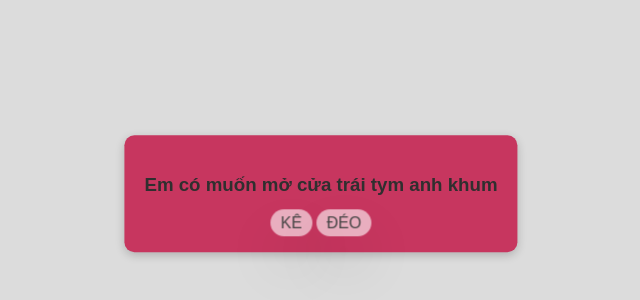
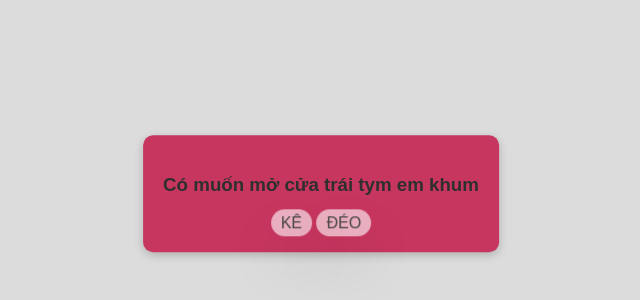
Before and after one commit to Kudokaito15903/Heart, a plain HTML site: page index.html in a window 1280 px wide. Shown: the part 168-468 px from the top of the page, without its empty margins (329-969 px from the left). Drawn offline with Linux system fonts and the light colour scheme.

Commit message:
Update index.html
add

```diff
--- a/index.html
+++ b/index.html
@@ -57,7 +57,7 @@
 
 <body>
     <div class="container card">
-        <h3 style="color: #2f2f2f;">Em có muốn mở cửa trái tym anh khum</h3>
+        <h3 style="color: #2f2f2f;"> Có muốn mở cửa trái tym em khum</h3>
         <div class="btn-container">
             <a href="heart.html" id="yes-button" class="btn">kê</a>
             <a id="no-button" class="btn">đéo</a>
```
